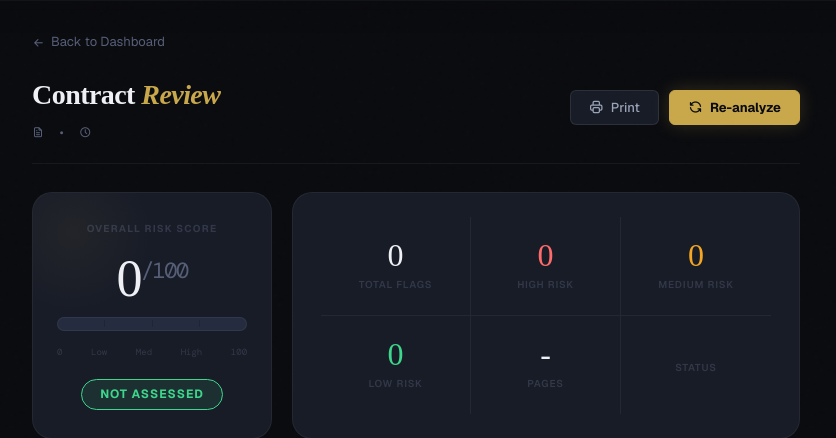
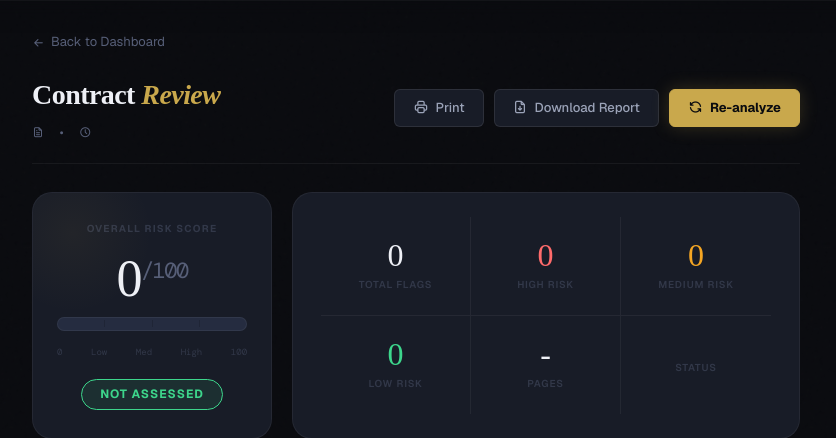
Before and after one commit to Shivamchaubey14/legal-agent, a Django app: template templates/contract_review.html in a window 1280 px wide. Shown: the part 58-496 px from the top of the page, without its empty margins (224-1060 px from the left). Run offline with Django 5.2, Linux system fonts and the light colour scheme; the template is opened without the code that fills it, so the values that code supplies are empty; parts of the project's set-up code (start-up, migrations or seed data) failed here and were passed over; some web fonts are replaced.

Commit message:
feat: add Download Report button to review page

```diff
--- a/templates/contract_review.html
+++ b/templates/contract_review.html
@@ -812,9 +812,19 @@
       </div>
     </div>
     <div class="review-actions">
-      <button class="btn" onclick="window.print()"><i class="ti ti-printer"></i> Print</button>
-      <button class="btn btn-gold" id="reanalyze-btn" onclick="reanalyze()"><i class="ti ti-refresh"></i> Re-analyze</button>
-    </div>
+  <button class="btn" onclick="window.print()">
+    <i class="ti ti-printer"></i> Print
+  </button>
+  <a href="/api/contracts/{{ contract.id }}/report/"
+     class="btn"
+     download
+     id="report-btn">
+    <i class="ti ti-file-download"></i> Download Report
+  </a>
+  <button class="btn btn-gold" id="reanalyze-btn" onclick="reanalyze()">
+    <i class="ti ti-refresh"></i> Re-analyze
+  </button>
+</div>
   </div>
 
   <!-- Gauge + Stats -->
```
